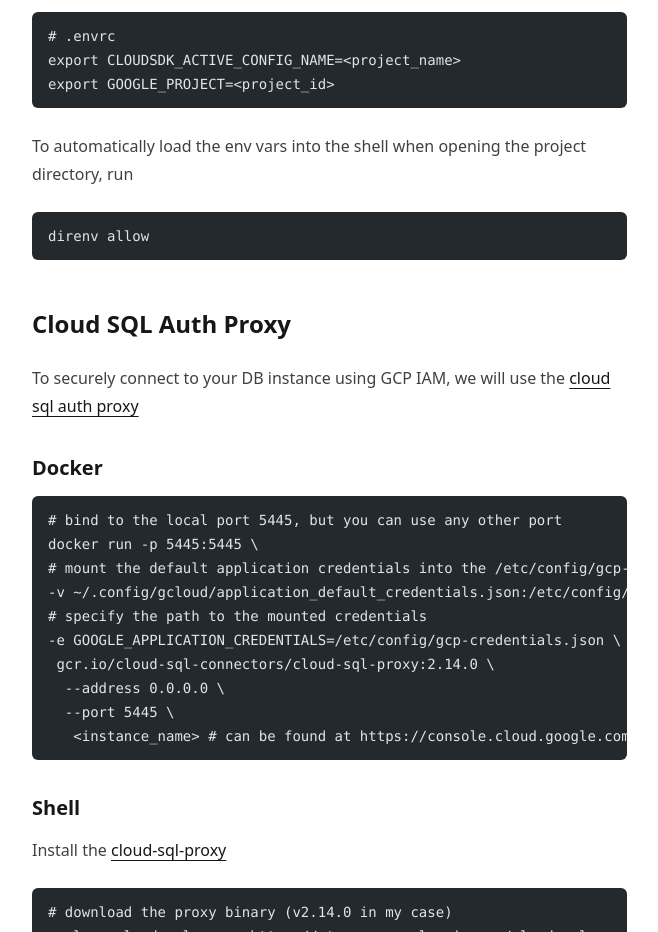
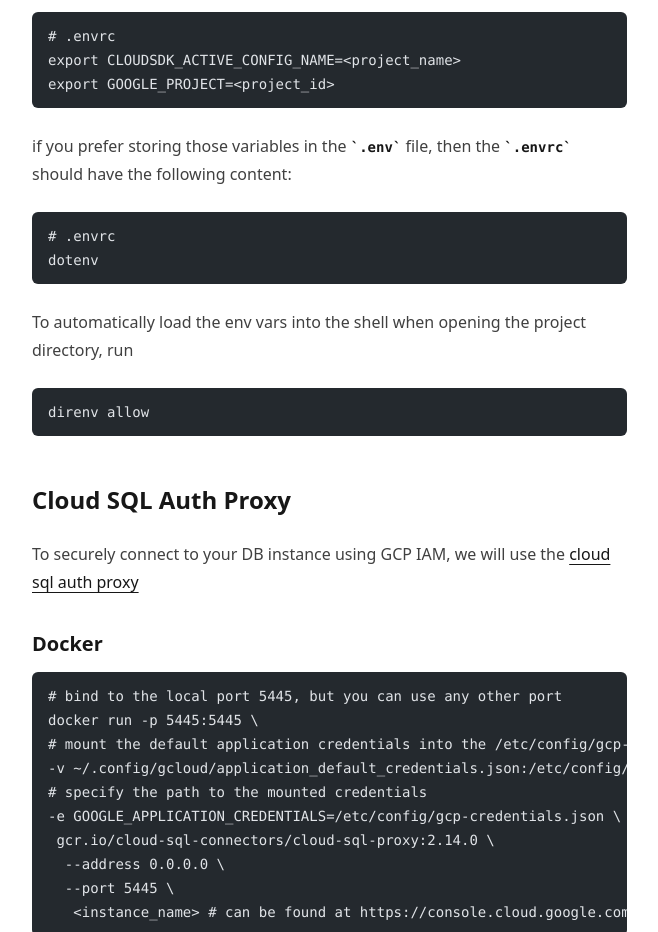
Before and after one commit to doichev-kostia/doichev-kostia, an Astro site: page /blog/gcp-project-setup in a window 1280 px wide. Shown: the part 1140-2072 px from the top of the page, without its empty margins (240-898 px from the left). Built offline with nearby package versions, Linux system fonts and the light colour scheme; Astro itself is replaced by a stand-in of ours; code samples lack their colours.

Commit message:
add .env instructions

````diff
--- a/src/content/blog/gcp-project-setup.md
+++ b/src/content/blog/gcp-project-setup.md
@@ -43,6 +43,12 @@ Note: this file should be ignored by VCS (i.e. Git)
 # .envrc
 export CLOUDSDK_ACTIVE_CONFIG_NAME=<project_name>
 export GOOGLE_PROJECT=<project_id>
+```
+
+if you prefer storing those variables in the `.env` file, then the `.envrc` should have the following content:
+```shell
+# .envrc
+dotenv
 ```
 
 To automatically load the env vars into the shell when opening the project directory, run
````
